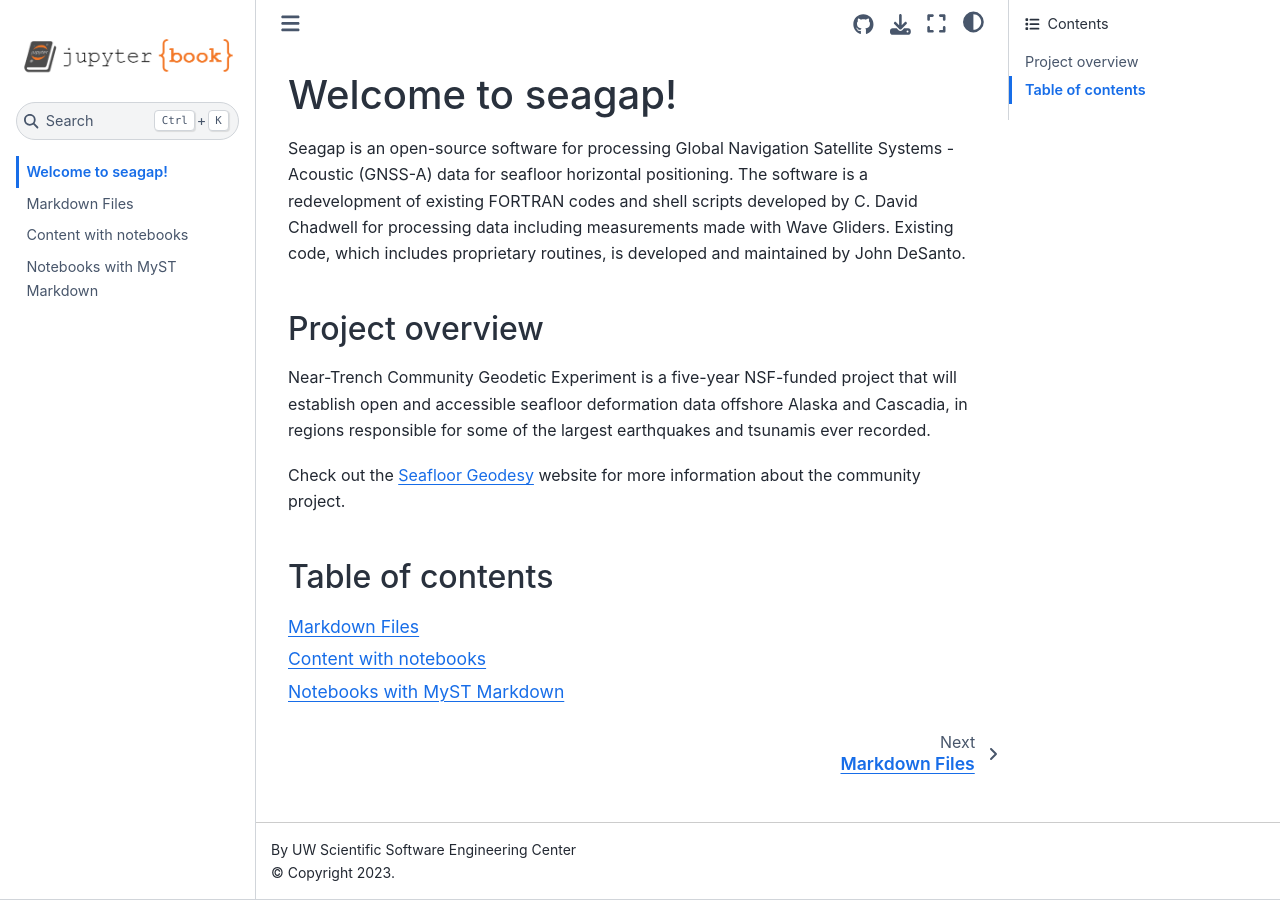
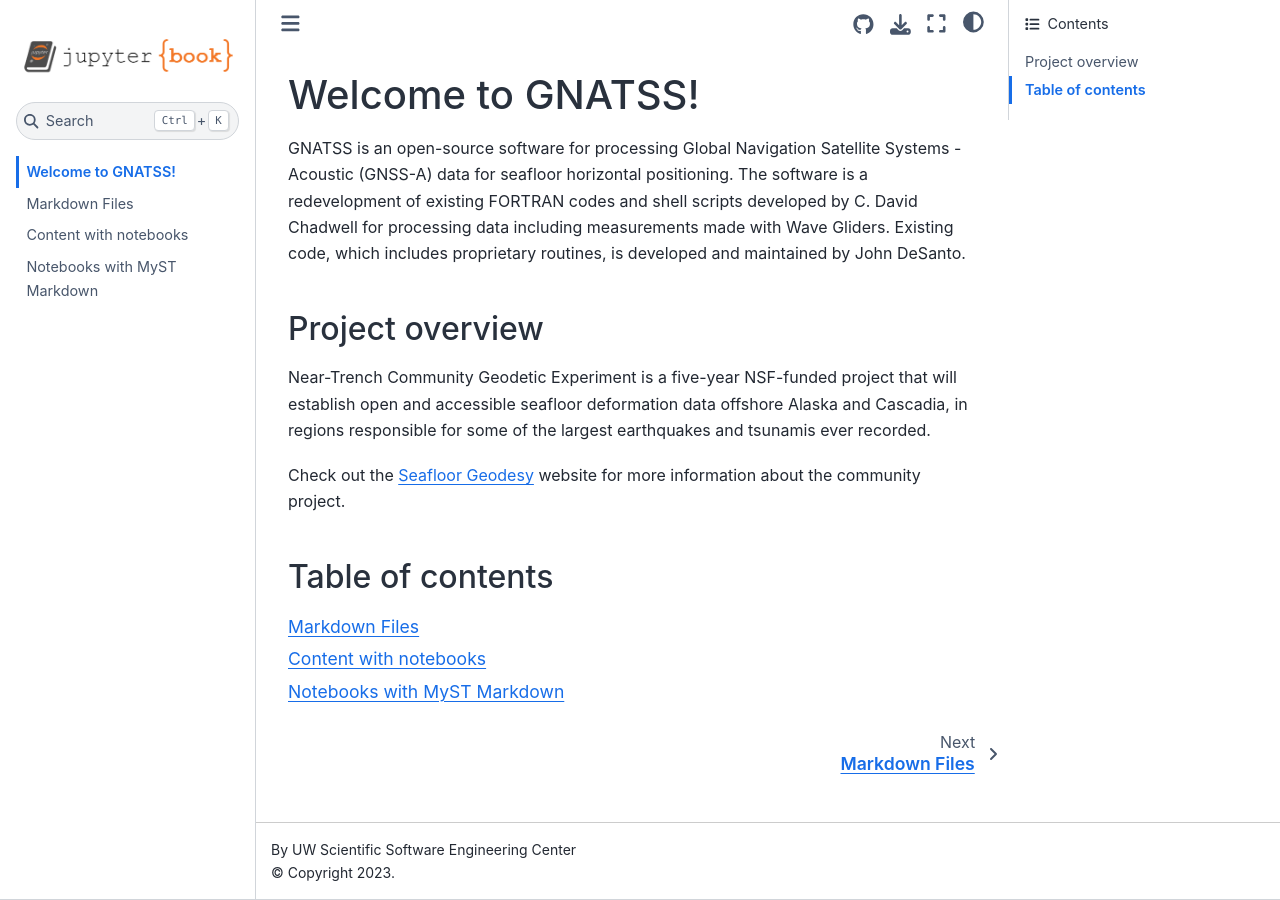
Before and after one commit to seafloor-geodesy/gnatss, a Jupyter Book: the page built from docs/intro.md, in a window 1280 px wide. Built offline with Jupyter Book 1.0.4 settings and Sphinx 7.4.7 and the Sphinx Book theme 1.1.4, drawn with Linux system fonts in a browser that asks for light colours.

Commit message:
Update RTD intro and pre-commit

```diff
--- a/docs/intro.md
+++ b/docs/intro.md
@@ -1,6 +1,6 @@
-# Welcome to seagap!
+# Welcome to GNATSS!
 
-Seagap is an open-source software for processing Global Navigation Satellite Systems - Acoustic (GNSS-A) data for seafloor horizontal positioning.
+GNATSS is an open-source software for processing Global Navigation Satellite Systems - Acoustic (GNSS-A) data for seafloor horizontal positioning.
 The software is a redevelopment of existing FORTRAN codes and shell scripts developed by C. David Chadwell for processing data including measurements made with Wave Gliders.
 Existing code, which includes proprietary routines, is developed and maintained by John DeSanto.
 
```
Also changed, not shown: .pre-commit-config.yaml.
